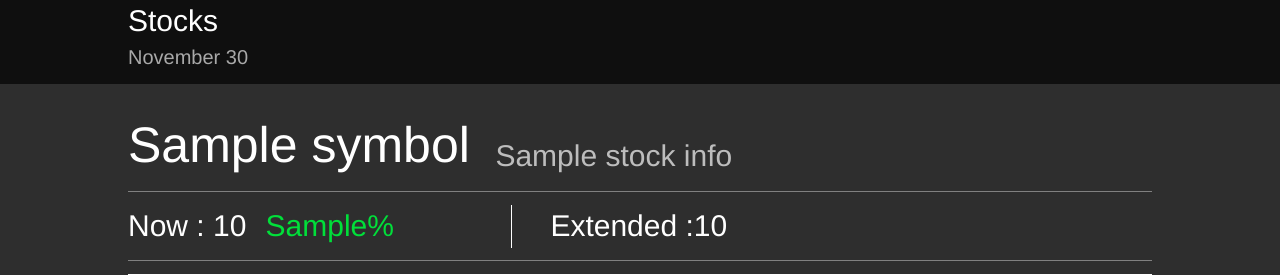
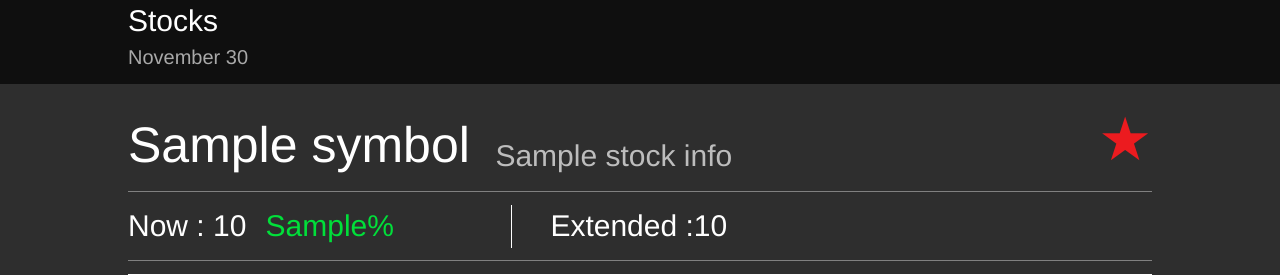
Before and after one commit to kwakchaewon/stockProgramming, a Django app: template templates/stockPage.html in a window 1280 px wide. Shown: the top 275 px of the page. Run offline with Django 3.2, Linux system fonts and the light colour scheme; the template is opened without the code that fills it: most values are stand-ins (such as "Sample title", 1, 10 or a date in 2020); some libraries are stand-ins or nearby versions.

Commit message:
day 13.3

```diff
--- a/templates/mainPage.html
+++ b/templates/mainPage.html
@@ -49,7 +49,6 @@ li{
     float:right;
 }
 
-
 </style>
     <link>
     <meta charset="UTF-8">
--- a/templates/stockPage.html
+++ b/templates/stockPage.html
@@ -1,6 +1,7 @@
 <!DOCTYPE html>
 <html lang="en" style="height: 100%">
-
+<head>
+    <title></title>
 <style>
 /*
 **** css 작성법 ****
@@ -45,6 +46,11 @@ body{
 
 #stklongNm{
     font-size: 30px; display: inline-block; margin-top: 4%; color:#BDBDBD
+}
+
+#starPoint{
+    font-size:60px; display: inline-block; float:right; padding-right: 10%;
+    padding-top: 1%; color: rgb(236,27,31);
 }
 
 #crtZone{
@@ -106,7 +112,32 @@ font-size: 30px;margin-left: 10%;
     <meta charset="UTF-8">
     <title>stockList</title>
     <link rel="stylesheet" href="https://maxcdn.bootstrapcdn.com/bootstrap/3.3.2/css/bootstrap.min.css">
+
+
+    <script type="text/javascript">
+        function clickStar(event){
+            var el=document.getElementById("starPoint")
+            var a=event.currentTarget
+            console.log(a)
+
+            // 빨간색이면 회색으로
+            if (el.style.color="rgb(236,67,31)") {
+                el.style.color = "rgb(215,215,214)"
+            }
+            // 회색이면 빨간색으로
+            else{
+                el.style.color="rgb(236,67,31)"
+            }
+
+
+        }
+
+
+
+    </script>
+
 </head>
+
 <body style="height: 100%;background-color: #0f0f0f">
 <div id=bigDiv>
     <div id=title>Stocks</div>
@@ -116,6 +147,7 @@ font-size: 30px;margin-left: 10%;
 <div id=stockDiv>
     <div id="stkSym">{{stock_info.symbol}}</div>
     <div id="stklongNm">{{stock_info.cmpName}}</div>
+    <div id="starPoint" onclick="clickStar()">★</div>
     <div><hr class="line"></div>
     <div>
         <div class="simpleInfo" id="closePrice">
```
Also changed, not shown: 1 other file.
